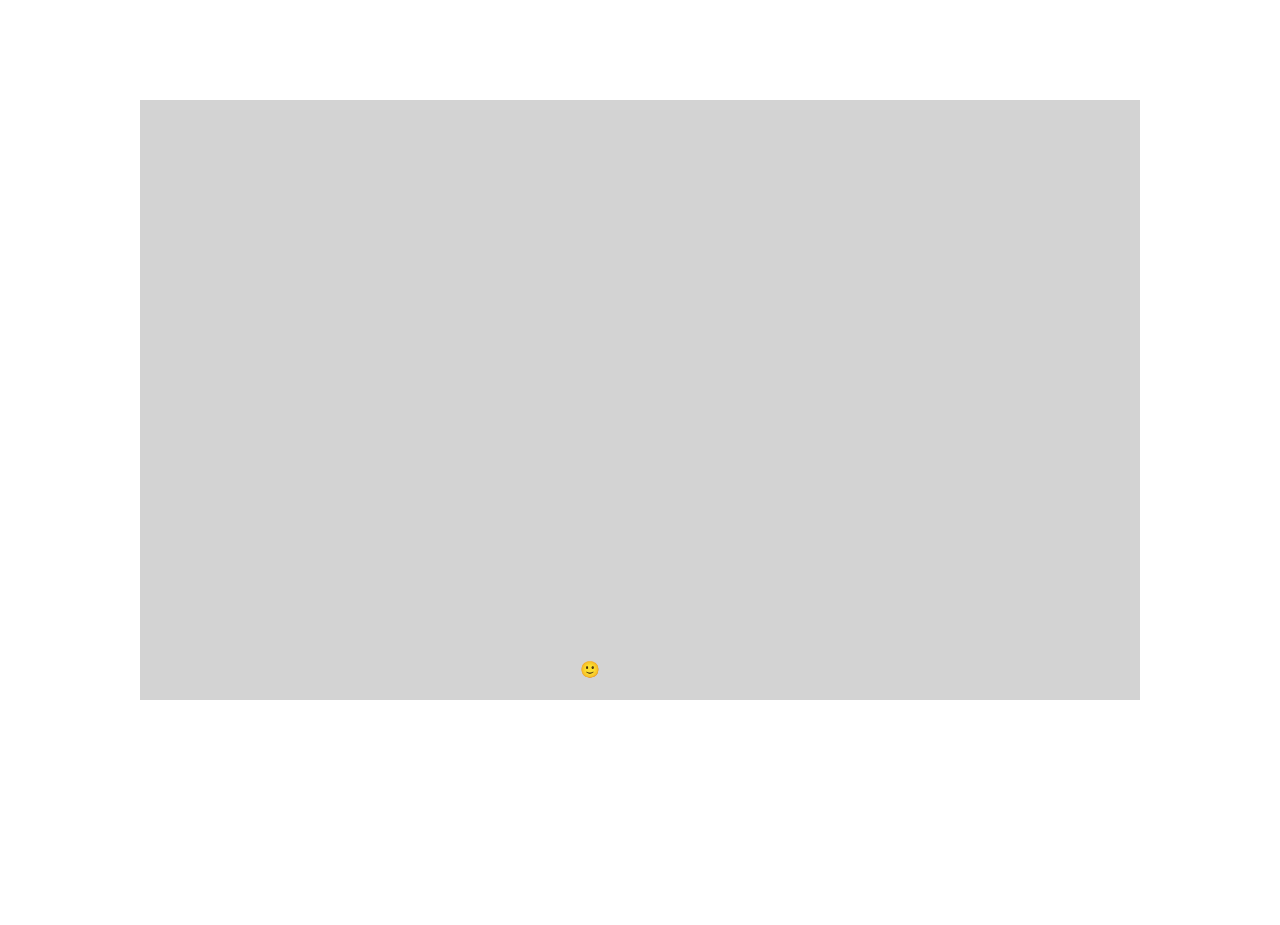
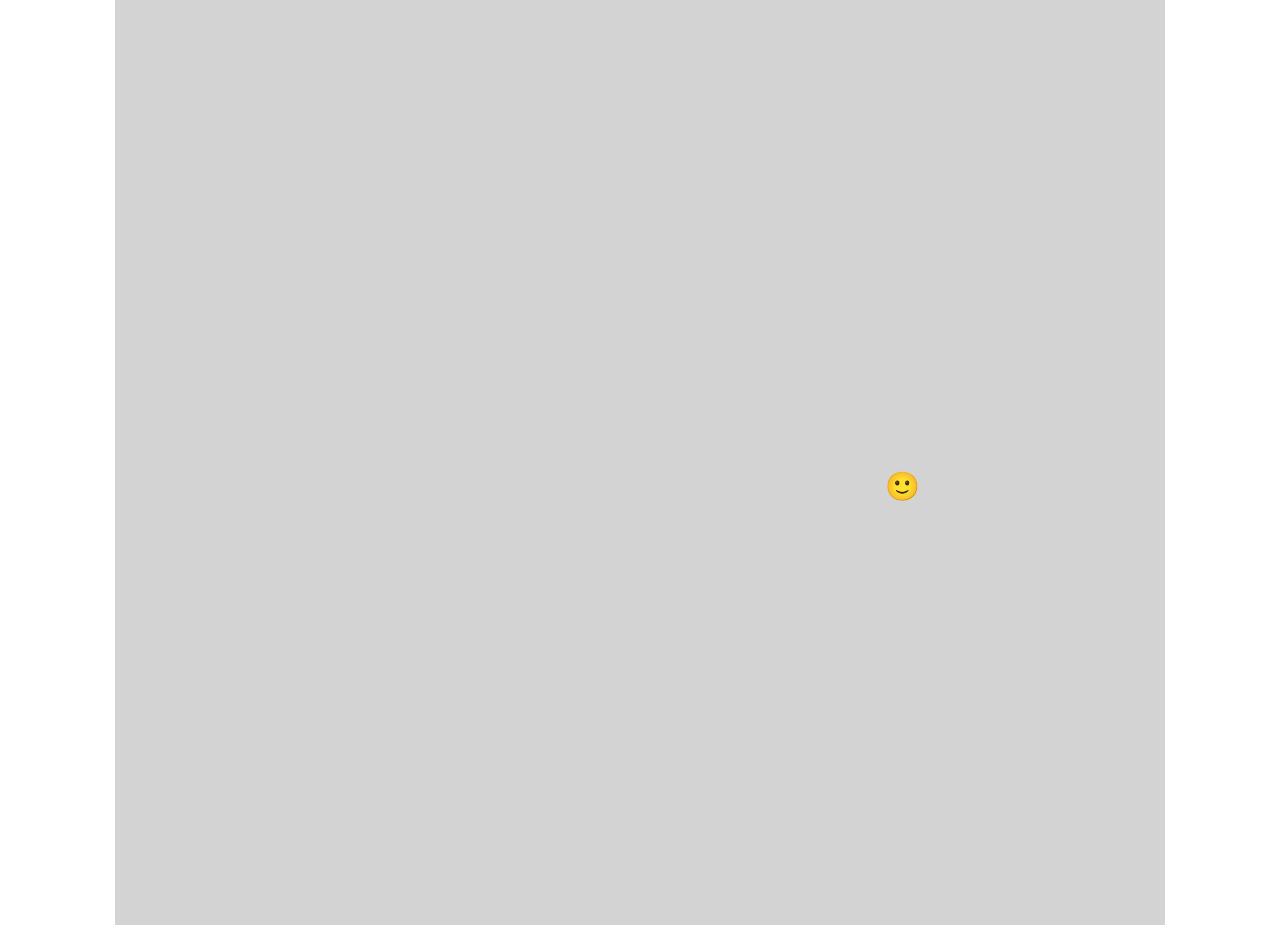
Before and after one commit to ultimatulny/emoji_adventure, a plain HTML site: page index.html in a window 1280 px wide. Before the commit the page ends 800 px from the top, so only its background shows below. Drawn offline with Linux system fonts and the light colour scheme.

Commit message:
feat: change styles

```diff
--- a/css/style.css
+++ b/css/style.css
@@ -20,8 +20,8 @@ body {
 
 #game .row .block {
 	padding: 0;
-	width: 20px;
-	height: 20px;
+	width: 35px;
+	height: 35px;
 	background-color: lightgrey;
-	font-size: 16px;
+	font-size: 28px;
 }
--- a/js/app.js
+++ b/js/app.js
@@ -1,4 +1,4 @@
-let cols = 50;
+let cols = 30;
 let rows = 30;
 let game = [];
 let playerPosition = [];
@@ -25,6 +25,7 @@ function renderField(rows, cols) {
 			field += block;
 			if(game[i][j] != 0) field += game[i][j];
 			field += '</div>';
+
 		}
 
 		field += '</div>';
```
